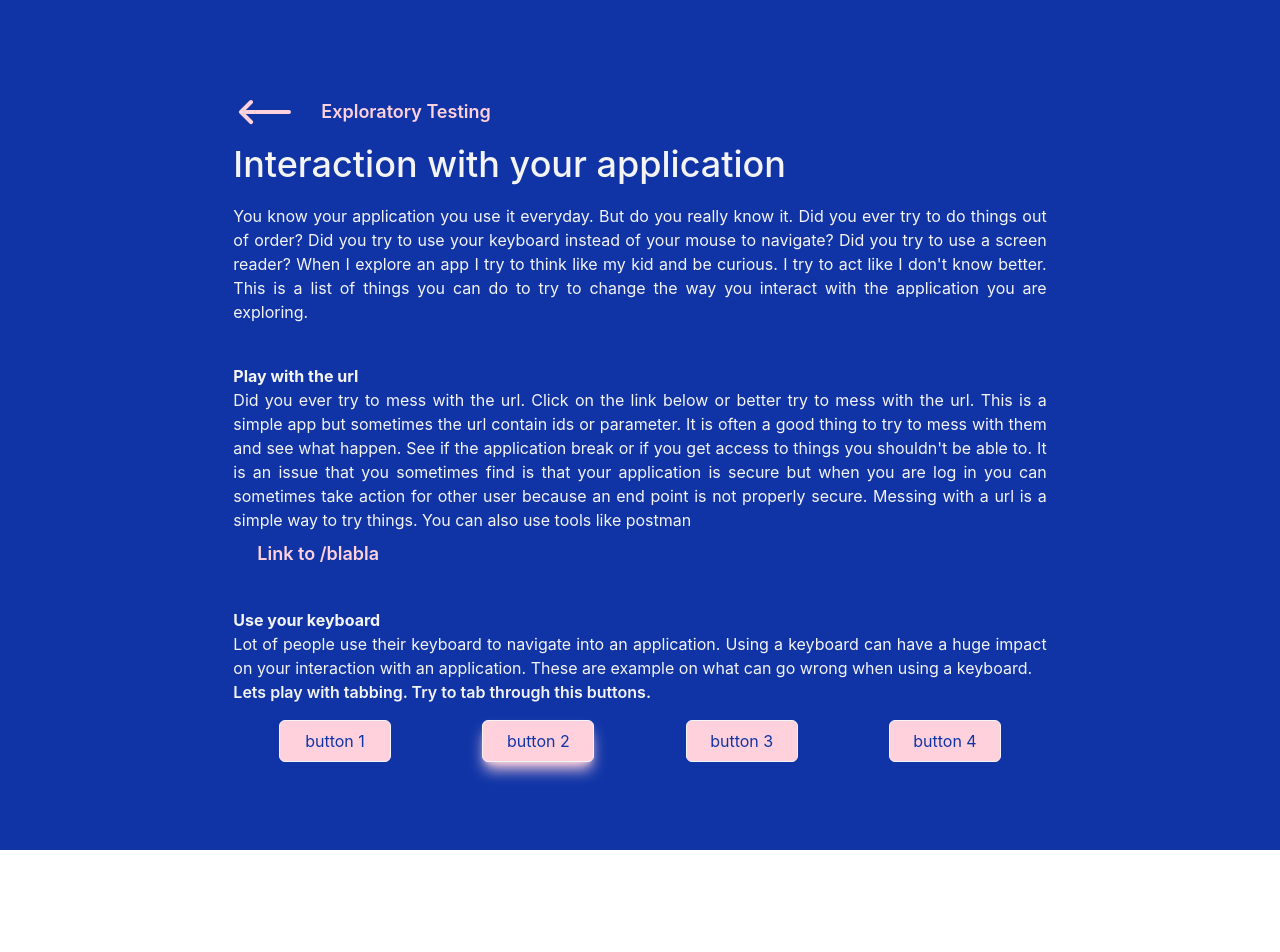
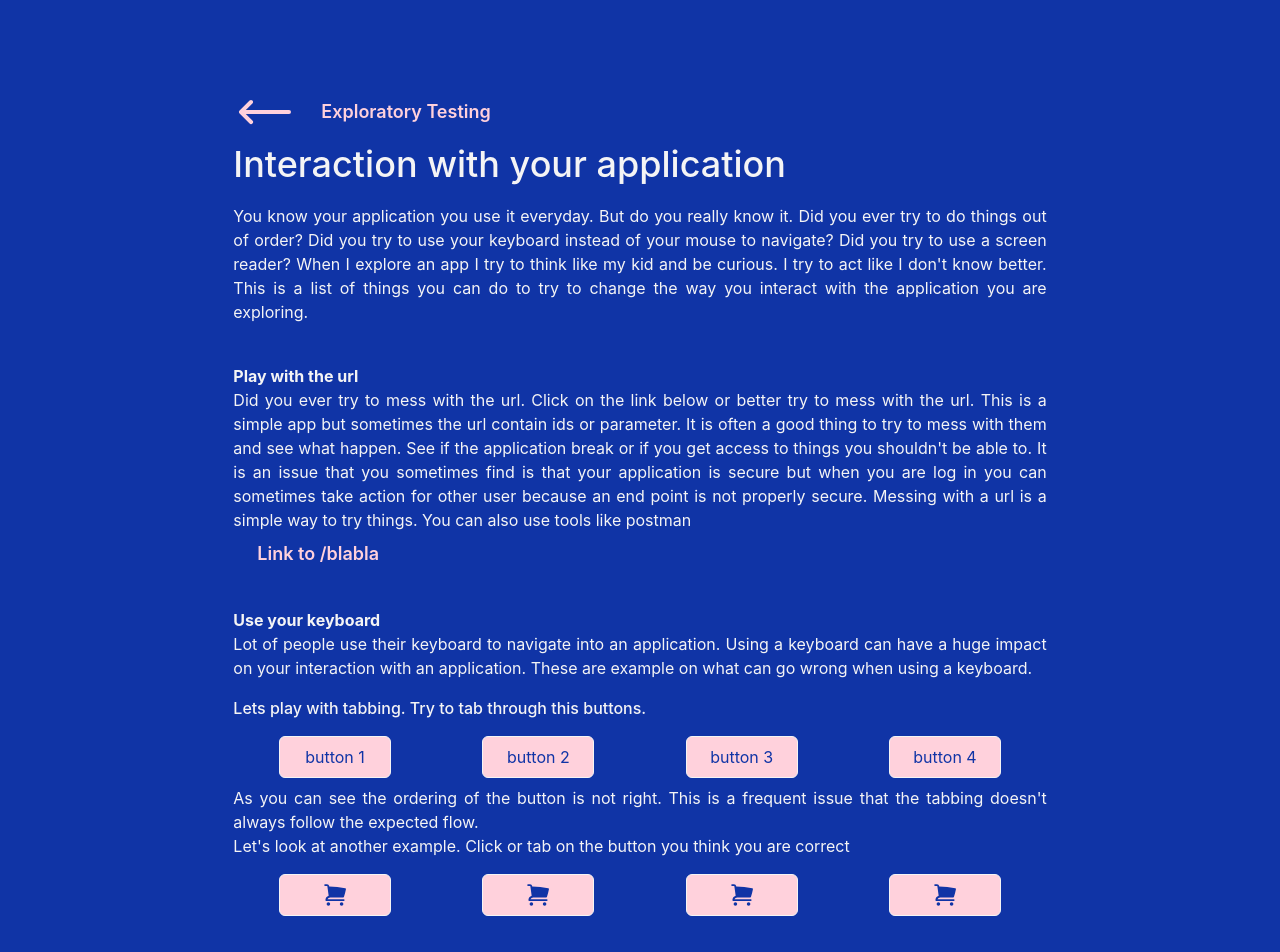
Before and after one commit to willot/Quality, a React (Create React App) app: page /interactions in a window 1280 px wide. Shown: the top 952 px of the page. Before the commit the page ends 850 px from the top, so only its background shows below. Built offline with nearby package versions, Linux system fonts and the light colour scheme.

Commit message:
add more example

```diff
--- a/src/components/ExampleButtonNotAccessible.tsx
+++ b/src/components/ExampleButtonNotAccessible.tsx
@@ -12,7 +12,7 @@ export const ExampleButtonNotAccessible = ({setTextDetails, buttonId, buttonWord
 
     return (
         <div ref={ref}
-            className="bg-pink text-blue w-28 text-center border border-white rounded-md cursor-pointer mb-2"
+            className="bg-pink text-blue w-28 text-center border border-white rounded-md cursor-pointer mb-2 active:translate-y-0.5 duration-200 active:bg-white"
             onClick={() => {
                     const details = !isVisible ? buttonId : "";
                  setTextDetails(details);
--- a/src/pages/Home.tsx
+++ b/src/pages/Home.tsx
@@ -152,12 +152,12 @@ export const Home = () => {
                 </section>
                 <section className="grid grid-rows-2 grid-flow-col justify-items-center md:grid-rows-1 pt-4">
                     <ExampleButton setTextDetails={setTextDetails} buttonId="button1" buttonWording={buttonText}
-                                   css={"bg-pink text-blue w-28 border border-white rounded-md mb-2"}/>
+                                   css={"bg-pink text-blue w-28 border border-white rounded-md mb-2 active:translate-y-0.5 duration-200 active:bg-white"}/>
                     <ExampleButton setTextDetails={setTextDetails} buttonId="button2"
                                    buttonWording={wrongWordingButtonText}
-                                   css={"bg-pink text-blue w-48 border border-white rounded-md sm:w-28 mb-2"}/>
+                                   css={"bg-pink text-blue w-48 border border-white rounded-md sm:w-28 mb-2 active:translate-y-0.5 duration-200 active:bg-white"}/>
                     <ExampleButton setTextDetails={setTextDetails} buttonId="button3" buttonWording={buttonText}
-                                   css={"bg-pink text-white w-28 border border-white rounded-md mb-2"}/>
+                                   css={"bg-pink text-white w-28 border border-white rounded-md mb-2 active:translate-y-0.5 duration-200 active:bg-white"}/>
                     <ExampleButtonNotAccessible setTextDetails={setTextDetails} buttonId="button3"
                                                 buttonWording={buttonText}/>
                 </section>
--- a/src/pages/Interactions.tsx
+++ b/src/pages/Interactions.tsx
@@ -1,8 +1,31 @@
 import {Link} from "react-router-dom";
 import {ArrowLongLeftIcon} from "@heroicons/react/24/solid";
-import {ExampleButton} from "../components/ExampleButton";
+import {ShoppingCartIcon} from "@heroicons/react/20/solid";
+import {useState} from "react";
 
 export const Interactions = () => {
+    const [buttonIndex, setButtonIndex] = useState<string>("");
+
+    const buttonMessage = () => {
+        if (buttonIndex === "") {
+            return null;
+        }
+        if (buttonIndex === "button1") {
+            return "You are wrong there is no aria label. Someone using a screen reader would orly hear `button` and have" +
+                "no idea what is this button for..."
+        }
+        if (buttonIndex === "button2") {
+            return "You are correct there is a aria label, the outline is not deactivated and it is button not a div "
+        }
+        if (buttonIndex === "button3") {
+            return "You are wrong the outline of the button is deactivated when the button is focus. So you don't know that" +
+                "you are currently on the button when you tab around"
+        }
+        if (buttonIndex === "button4") {
+            return "You are wrong this button is not a button and get ignore by screen reader."
+        }
+    }
+
     return (
         <section className="bg-blue flex flex-row justify-center w-full">
             <section
@@ -43,22 +66,66 @@ export const Interactions = () => {
                         keyboard can have a huge impact on your interaction with an application. These are example on
                         what
                         can go wrong when using a keyboard.</p>
-                    <section>
-                        <h3 className="font-semibold">Lets play with tabbing. Try to tab through this buttons.</h3>
-                    </section>
+                    <section className="pt-4">
+                        <h3 className="font-medium">Lets play with tabbing. Try to tab through this buttons.</h3>
                         <section className="grid grid-rows-2 grid-flow-col justify-items-center md:grid-rows-1 pt-4">
                             <button tabIndex={0}
-                                className="bg-pink text-blue w-28 border border-white rounded-md mb-2 p-2 active:translate-y-0.5 duration-200 active:bg-white">button 1
+                                    className="bg-pink text-blue w-28 border border-white rounded-md mb-2 p-2 active:translate-y-0.5 duration-200 active:bg-white">button
+                                1
                             </button>
                             <button tabIndex={3}
-                                className="shadow-lg shadow-pink bg-pink text-blue w-28 border border-white rounded-md mb-2 p-2 active:translate-y-0.5 duration-200 active:bg-white">button 2
+                                    className="bg-pink text-blue w-28 border border-white rounded-md mb-2 p-2 active:translate-y-0.5 duration-200 active:bg-white active:shadow-none">button
+                                2
                             </button>
                             <button tabIndex={1}
-                                className="bg-pink text-blue w-28 border border-white rounded-md mb-2 p-2 active:translate-y-0.5 duration-200 active:bg-white">button 3
+                                    className="bg-pink text-blue w-28 border border-white rounded-md mb-2 p-2 active:translate-y-0.5 duration-200 active:bg-white">button
+                                3
                             </button>
                             <button tabIndex={2}
-                                className="bg-pink text-blue w-28 border border-white rounded-md mb-2 p-2 active:translate-y-0.5 duration-200 active:bg-white">button 4
+                                    className="bg-pink text-blue w-28 border border-white rounded-md mb-2 p-2 active:translate-y-0.5 duration-200 active:bg-white">button
+                                4
                             </button>
+                        </section>
+                        <p>As you can see the ordering of the button is not right. This is a frequent issue that the
+                            tabbing doesn't always follow the expected flow.</p>
+
+                        <p>Let's look at another example. Click or tab on the button you think you are correct</p>
+                        <section className="grid grid-rows-2 grid-flow-col justify-items-center md:grid-rows-1 pt-4">
+                            <button tabIndex={5}
+                                    className="flex flex-row justify-center bg-pink text-blue w-28 border border-white rounded-md mb-2 p-2 active:translate-y-0.5 duration-200 active:bg-white"
+                                    onClick={() => {
+                                        setButtonIndex("button1")
+                                    }}>
+                                <ShoppingCartIcon className="h-6 w-6"/>
+                            </button>
+                            <button aria-label="Shopping cart"
+                                    tabIndex={5}
+                                    className="flex flex-row justify-center bg-pink text-blue w-28 border border-white rounded-md mb-2 p-2 active:translate-y-0.5 duration-200 active:bg-white "
+                                    onClick={() => {
+                                        setButtonIndex("button2")
+                                    }}>
+                                <ShoppingCartIcon className="h-6 w-6"/>
+                            </button>
+                            <button aria-label="Shopping cart"
+                                    tabIndex={5}
+                                    className="flex flex-row justify-center bg-pink text-blue w-28 border border-white rounded-md mb-2 p-2 active:translate-y-0.5 duration-200 active:bg-white outline-0"
+                                    onClick={() => {
+                                        setButtonIndex("button3")
+                                    }}>
+                                <ShoppingCartIcon className="h-6 w-6"/>
+                            </button>
+                            <div tabIndex={5}
+                                 className="flex flex-row justify-center bg-pink text-blue w-28 border border-white rounded-md mb-2 p-2 active:translate-y-0.5 duration-200 active:bg-white"
+                                 onClick={() => {
+                                     setButtonIndex("button4")
+                                 }}>
+                                <ShoppingCartIcon className="h-6 w-6"/>
+                            </div>
+                        </section>
+                        <section className="text-red">
+                            {buttonMessage()}
+                        </section>
+
                     </section>
 
                 </section>
--- a/src/pages/NoPage.tsx
+++ b/src/pages/NoPage.tsx
@@ -17,7 +17,7 @@ export const NoPage = () => {
                         <span className="text-pink text-lg font-semibold w-52">Exploratory Testing</span>
                         <ArrowLongRightIcon className="text-pink h-16 w-16"/>
                     </Link>
-                    <p>If you came here from my 'blabla' link example than click on this link to go back where you were.</p>
+                    <p>If you came here from my '/blabla' link example than click on this link to go back where you were.</p>
                     <Link to="/interactions" className="flex flex-row items-center">
                         <span className="text-pink text-lg font-semibold w-52">Interactions</span>
                         <ArrowLongRightIcon className="text-pink h-16 w-16"/>
```
Lines whose indentation alone changed are shown as unchanged.
